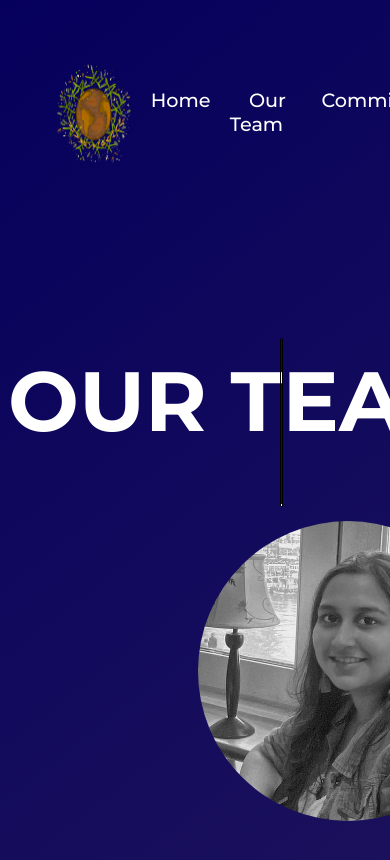
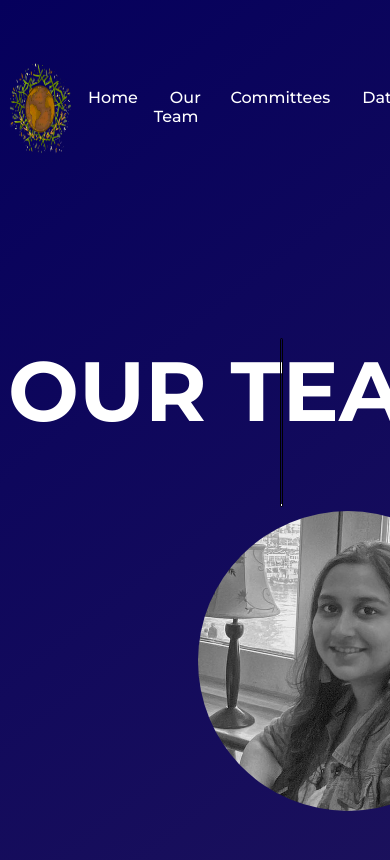
Before and after one commit to dypmun/dypmun, a plain HTML site: page team.html in a window 390 px wide. Shown: the top 860 px of the page. Drawn offline with Linux system fonts and the light colour scheme.

Commit message:
Responsive Update

```diff
--- a/css/team.scss
+++ b/css/team.scss
@@ -250,3 +250,73 @@ ul {
     height: 0%;
     background-color: white;
 }
+
+@media only screen and (max-width: 1496px) {
+    .navbar {
+        .container {
+            width: 100%;
+            margin: 0 auto;
+        }
+        // background: var(--tertiary-color);
+        padding: 3em 0 2em 0;
+        .logo {
+            text-decoration: none;
+            font-weight: bold;
+            color: white;
+            font-size: 1rem;
+            padding: 0;
+            span {
+                font-size: 1.3rem;
+                color: rgb(97, 155, 226);
+            }
+        }
+        nav {
+            display: flex;
+            justify-content: space-between;
+            background: none;
+            position: unset;
+            height: auto;
+            padding-right: 0;
+            padding-bottom: 2em;
+            ul {
+                display: flex;
+                margin-top: 2em;
+            }
+            a {
+                color: white;
+                font-size: 1rem;
+                font-weight: 500;
+                padding: .1em 1em;
+                text-decoration: none;
+                &:hover {
+                    font-weight: bold;
+                }
+                &:current {
+                    color: #7AA095;
+                }
+            }
+            li.sign-up-nav a {
+                padding-left: 1em;
+                color: white;
+                border: 3px solid white;
+                font-weight: bold;
+                border-radius: 5em;
+                margin-top: -.2em;
+                &:hover {
+                    background: white;
+                    color: var(--tertiary-color);
+                }
+            }
+        }
+        .container {
+            display: flex;
+            grid-template-columns: 180px auto;
+            justify-content: space-evenly;
+        }
+    }
+    ul {
+        list-style-type: none;
+        margin: 0;
+        padding: 0;
+    }
+}
```
Also changed, not shown: css/team.css, 2 other files.
